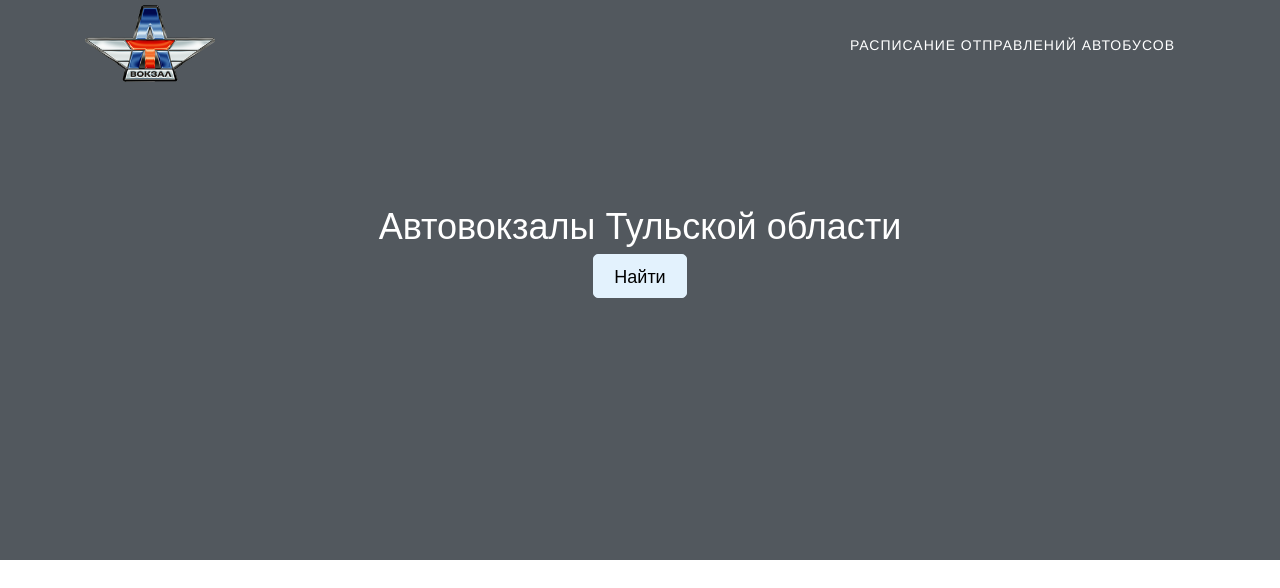
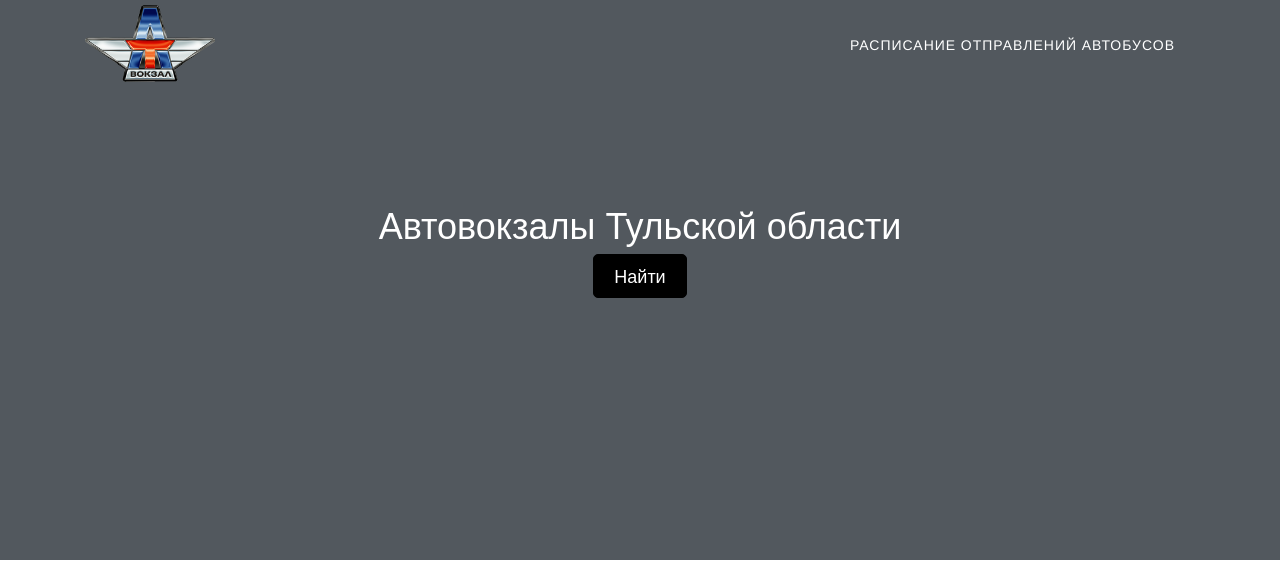
Before and after one commit to alexagspb/alexagspb.github.io, a website: page index.html in a window 1280 px wide. Shown: the top 588 px of the page. Drawn offline with nearby package versions, Linux system fonts and the light colour scheme; a script that the page names is missing.

Commit message:
Fix search button css

```diff
--- a/css/clean-blog.css
+++ b/css/clean-blog.css
@@ -149,7 +149,7 @@ img::-moz-selection {
   font-weight: normal;
   font-size: 18px;
   text-decoration: none;
-  color: #000;
+  color: #fff;
   cursor: pointer;
   text-align: center;
   display: inline-block;
@@ -157,8 +157,8 @@ img::-moz-selection {
   white-space: nowrap;
   padding: 0 20px;
   line-height: 44px;
-  background: #e3f2fd;
-  border: 1px solid #e3f2fd;
+  background: #000;
+  border: 1px solid #000;
   border-radius: 5px;
   height: 44px;
   outline: none;
```
